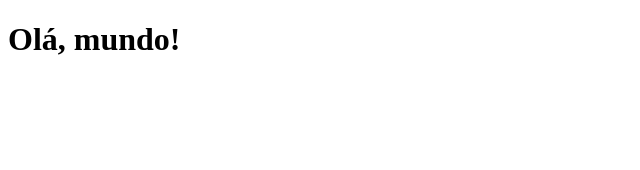
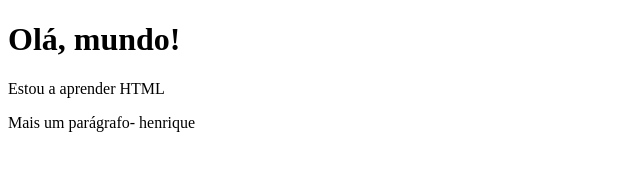
Before and after one commit to Charny2000/meu-site-, a plain HTML site: page index.html in a window 1280 px wide. Shown: the whole page, without its empty margins (0-640 px from the left). Drawn offline with Linux system fonts and the light colour scheme.

Commit message:
Adicionar ok 2

```diff
--- a/index.html
+++ b/index.html
@@ -7,5 +7,7 @@
 </head>
 <body>
     <h1>Olá, mundo!</h1>
+    <p>Estou a aprender HTML</p>
+    <p>Mais um parágrafo- henrique</p>
 </body>
 </html>
```
